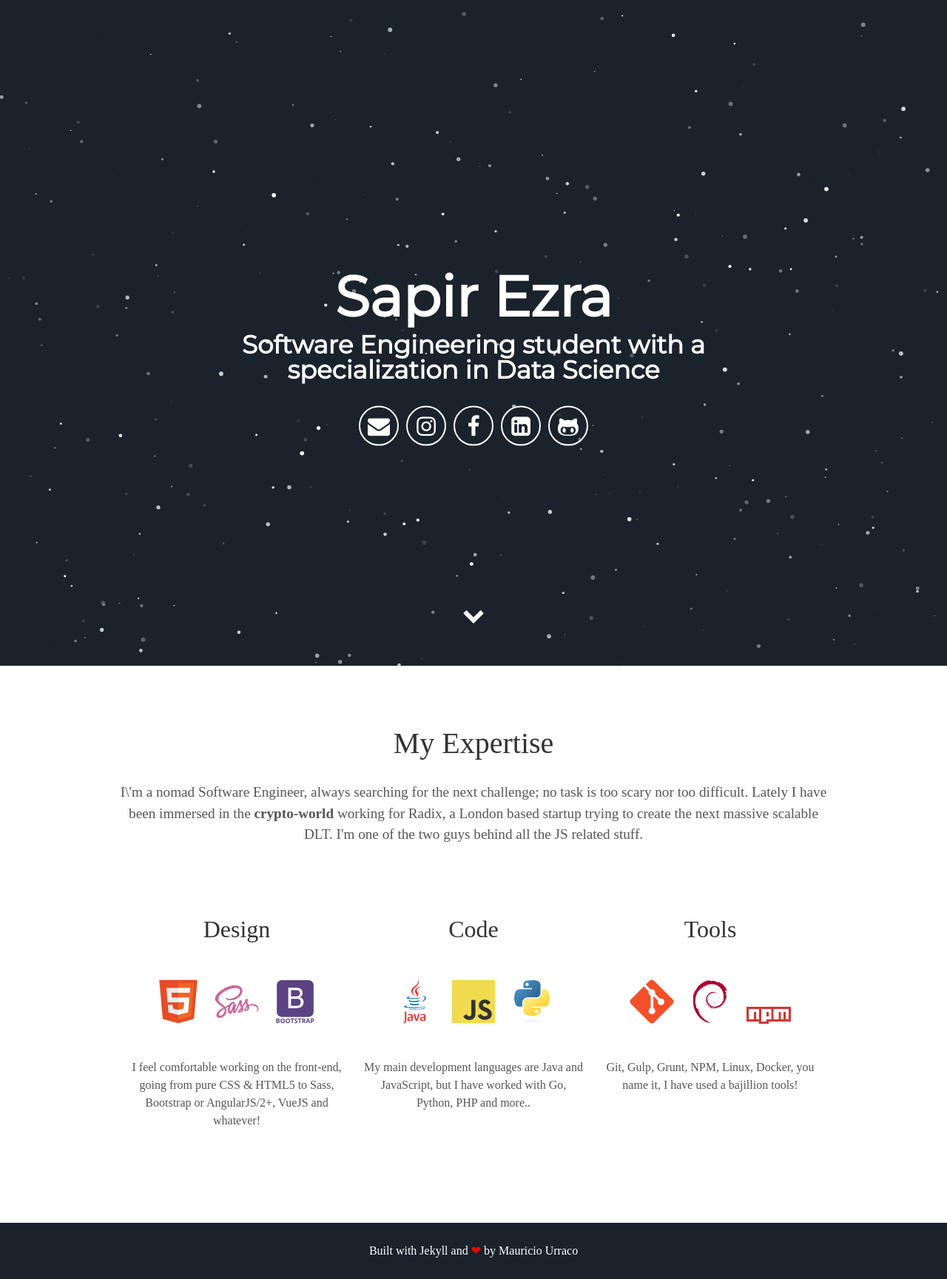
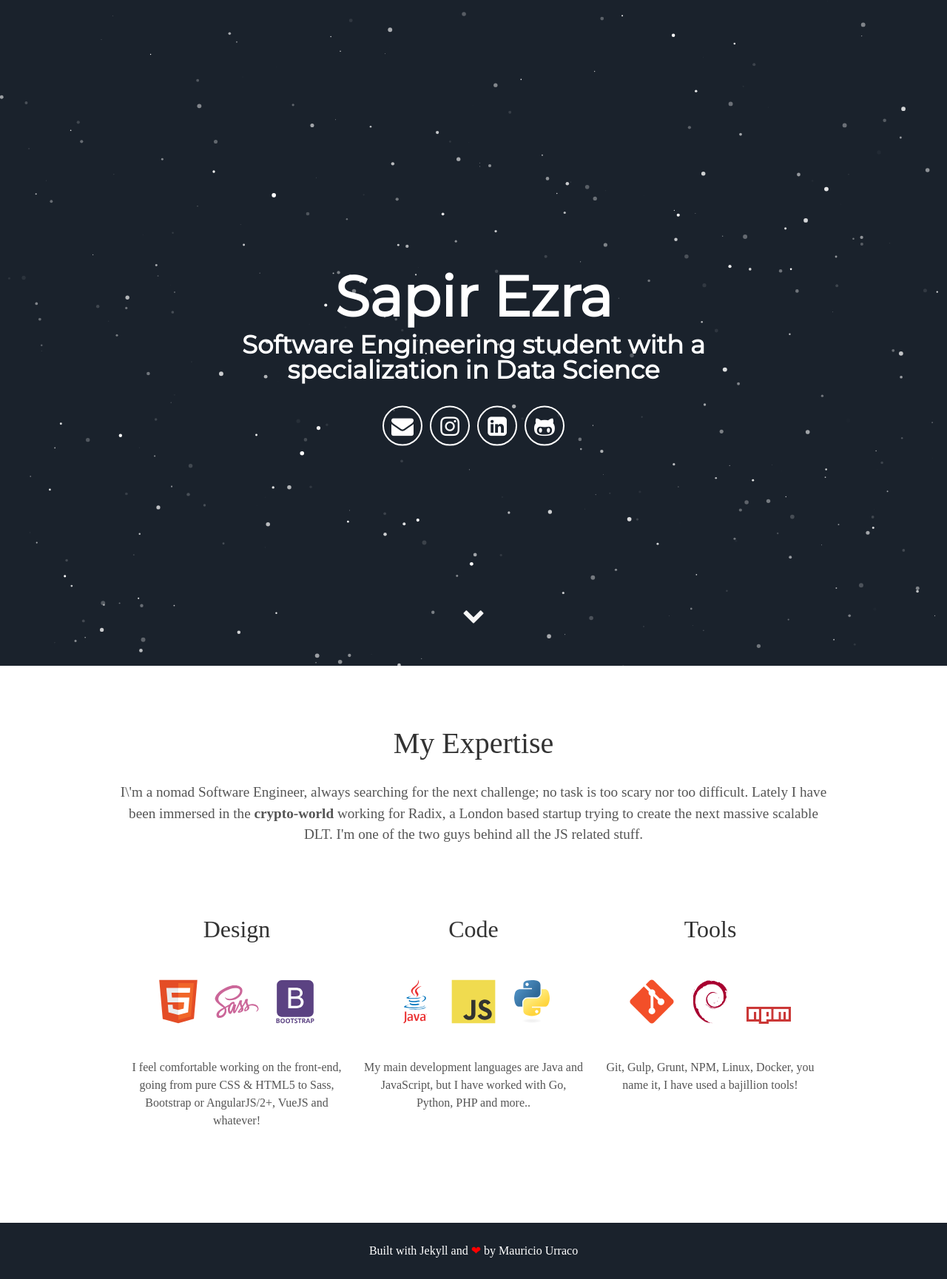
Before and after one commit to sapire/sapire.github.io, a Jekyll site: the page built from index.html, in a window 1280 px wide. Shown: the whole page at 74% size. Built offline with Jekyll 4.4.1, drawn with Linux system fonts in a browser that asks for light colours; some web fonts are replaced.

Commit message:
my update

```diff
--- a/_includes/header.html
+++ b/_includes/header.html
@@ -7,7 +7,7 @@
       <div class="header-icons">
         <a aria-label="Send email" href="mailto:sapire88@gmail.com"><i class="icon fa fa-envelope"></i></a>
         <a aria-label="My Instagram" target="_blank" href="https://www.instagram.com/mauriciourraco7"><i class="icon fa fa-instagram" aria-hidden="true"></i></a>
-        <a aria-label="My Facebook" target="_blank" href="https://www.facebook.com/mauricio.urraco"><i class="icon fa fa-facebook" aria-hidden="true"></i></a>
+        <!-- <a aria-label="My Facebook" target="_blank" href="https://www.facebook.com/mauricio.urraco"><i class="icon fa fa-facebook" aria-hidden="true"></i></a> -->
         <a aria-label="My LinkedIn" target="_blank" href="https://www.linkedin.com/in/sapir-ezra"><i class="icon fa fa-linkedin-square" aria-hidden="true"></i></a>
         <a aria-label="My Github" target="_blank" href="https://github.com/sapire"><i class="icon fa fa-github-alt" aria-hidden="true"></i></a>
       </div>
```
